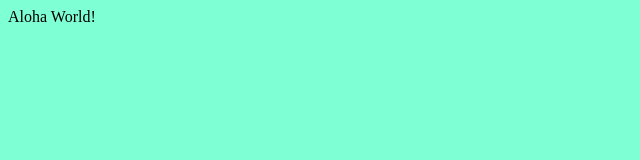
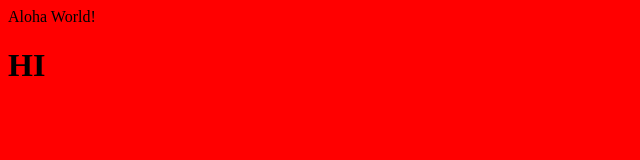
Before and after one commit to ShigenToma/ShigenToma.github.io, a plain HTML site: page index.html in a window 1280 px wide. Shown: the whole page, without its empty margins (0-640 px from the left). Drawn offline with Linux system fonts and the light colour scheme.

Commit message:
Initial commit

```diff
--- a/css/styles.css
+++ b/css/styles.css
@@ -1,3 +1,3 @@
 body{
-    background-color: aquamarine;
+    background-color: red;
 }
--- a/index.html
+++ b/index.html
@@ -10,6 +10,7 @@
 </head>
 <body>
     Aloha World!
+    <h1>HI</h1>
     <script src="js/app.js"></script>
 </body>
 </html>
--- a/js/app.js
+++ b/js/app.js
@@ -1 +1 @@
-console.log('Hello World');
+console.log('Aloha World');
```
